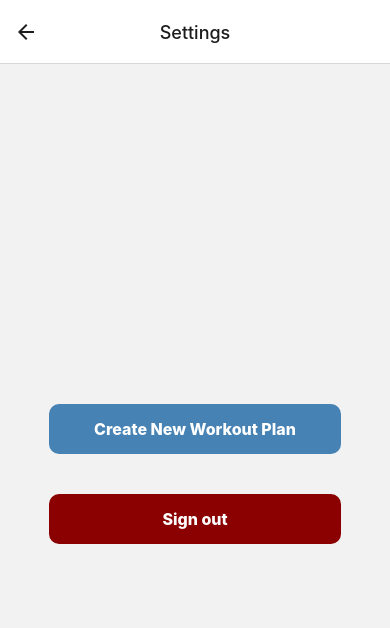
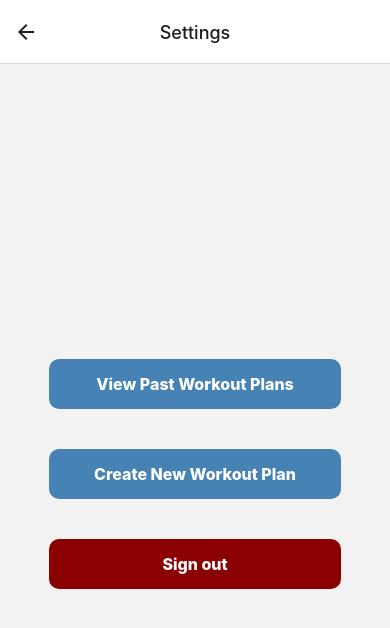
Before and after one commit to osu-cs467-myFitnessTrainer/myFitnessTrainer, a React Native app in the folder myFitnessTrainer/: screen /Settings in a window 390 px wide. Shown: the top 628 px of the page. Built offline with nearby package versions, Linux system fonts and the light colour scheme; no server answers.

Commit message:
add button in settings and create screen

```diff
--- a/myFitnessTrainer/App.js
+++ b/myFitnessTrainer/App.js
@@ -10,6 +10,7 @@ import WorkoutSummaryScreen from "./src/screens/WorkoutSummaryScreen";
 import WorkoutScreen from "./src/screens/WorkoutScreen";
 import AvatarScreen from './src/screens/AvatarScreen';
 import ExitWorkoutButton from "./src/components/ExitWorkoutButton";
+import ViewPastWorkoutPlansScreen from "./src/screens/ViewPastWorkoutPlansScreen";
 
 const Stack = createNativeStackNavigator();
 
@@ -60,6 +61,11 @@ export default function App() {
                     options={{ headerTitleAlign: "center" }}
                 />
                 <Stack.Screen
+                    name="View Past Workout Plans"
+                    component={ViewPastWorkoutPlansScreen}
+                    options={{ headerTitleAlign: "center" }}
+                />
+                <Stack.Screen
                     name="Workout Summary"
                     component={WorkoutSummaryScreen}
                     options={{ headerTitleAlign: "center" }}
--- /dev/null
+++ b/myFitnessTrainer/src/components/ViewPastWorkoutPlansButton.js
@@ -0,0 +1,35 @@
+import { StyleSheet, Text, TouchableOpacity } from "react-native";
+import React from "react";
+import { useNavigation } from "@react-navigation/native";
+
+const ViewPastWorkoutPlansButton = () => {
+    const navigation = useNavigation();
+
+    const handleViewPastWorkoutPlans = () => {
+        navigation.navigate("View Past Workout Plans");
+    };
+
+    return (
+        <TouchableOpacity style={styles.button} onPress={handleViewPastWorkoutPlans}>
+            <Text style={styles.buttonText}>View Past Workout Plans</Text>
+        </TouchableOpacity>
+    );
+};
+
+export default ViewPastWorkoutPlansButton;
+
+const styles = StyleSheet.create({
+    button: {
+        backgroundColor: "#4682B4",
+        width: "75%",
+        padding: 15,
+        borderRadius: 10,
+        alignItems: "center",
+        marginTop: 40,
+    },
+    buttonText: {
+        color: "white",
+        fontWeight: 800,
+        fontSize: 16,
+    },
+});
--- a/myFitnessTrainer/src/screens/SettingsScreen.js
+++ b/myFitnessTrainer/src/screens/SettingsScreen.js
@@ -2,10 +2,12 @@ import { StyleSheet, View } from 'react-native';
 import React from 'react';
 import CreateNewPlanButton from "../components/CreateNewPlanButton";
 import SignOutButton from '../components/SignOutButton';
+import ViewPastWorkoutPlansButton from '../components/ViewPastWorkoutPlansButton';
 
 const SettingsScreen = () => {
     return (
         <View style={styles.container}>
+            <ViewPastWorkoutPlansButton />
             <CreateNewPlanButton />
             <SignOutButton />
         </View>
--- /dev/null
+++ b/myFitnessTrainer/src/screens/ViewPastWorkoutPlansScreen.js
@@ -0,0 +1,23 @@
+import React from "react";
+import { StyleSheet, View, Text, ScrollView} from "react-native";
+import CreateNewPlanButton from "../components/CreateNewPlanButton";
+
+const ViewPastWorkoutPlansScreen = ({route}) => {
+    return (
+        <ScrollView>
+            <View style={styles.container}>
+                <Text>past workouts screen</Text>
+            </View>
+        </ScrollView>
+    );
+    }
+
+const styles = StyleSheet.create({
+    container: {
+        flex: 1,
+        padding: 20,
+        paddingBottom: 40
+    }
+});
+
+export default ViewPastWorkoutPlansScreen;
```
